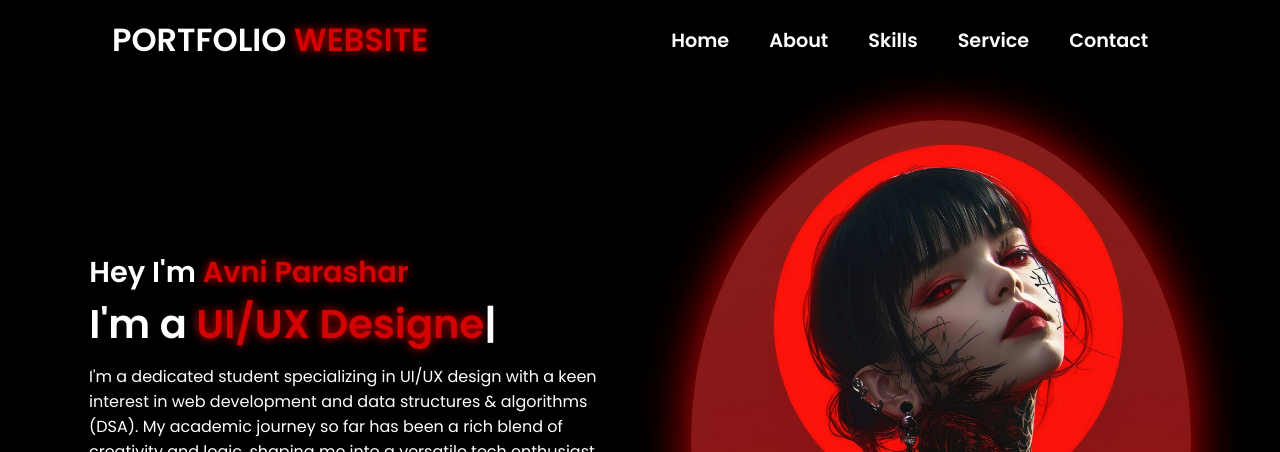
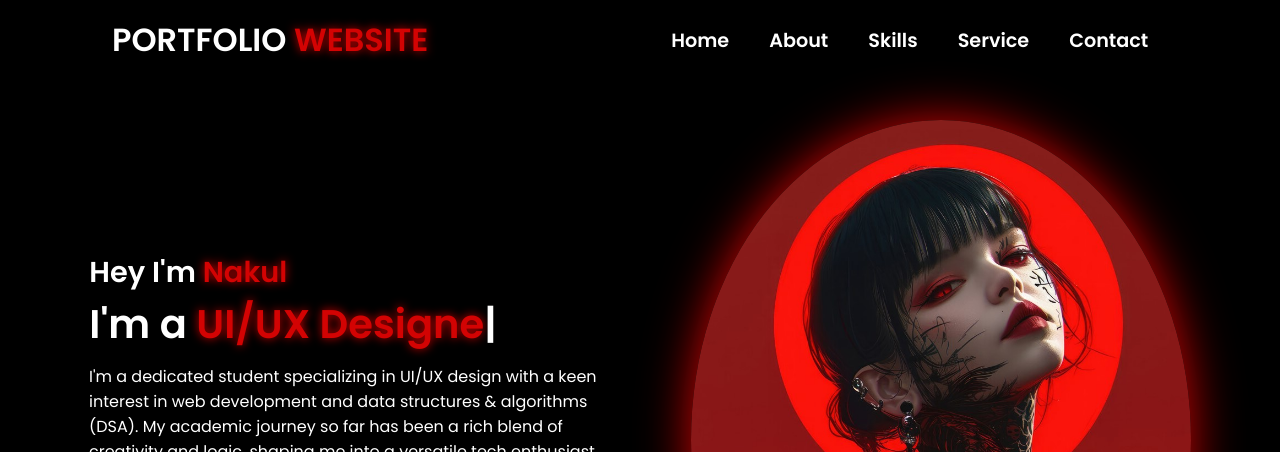
Before and after one commit to okaynakul/Portfolio-Website, a plain HTML site: page index.html in a window 1280 px wide. Shown: the top 452 px of the page. Drawn offline with nearby package versions, Linux system fonts and the light colour scheme.

Commit message:
Update index.html

```diff
--- a/index.html
+++ b/index.html
@@ -37,7 +37,7 @@
     <section>
         <div class="main-container">
             <div class="content">
-                <h1 data-aos="fade-left" data-aos-duration="1500" data-aos-delay="700">Hey I'm <span>Avni Parashar</span></h1>
+                <h1 data-aos="fade-left" data-aos-duration="1500" data-aos-delay="700">Hey I'm <span>Nakul</span></h1>
                 <div data-aos="fade-right" data-aos-duration="1500" data-aos-delay="900" class="typewriter">I'm a <span class="typewriter-text"></span><label for="">|</label></div>
                 <p data-aos="flip-down" data-aos-duration="1500" data-aos-delay="1100">I'm a dedicated student specializing in UI/UX design with a keen interest in web development and data structures & algorithms (DSA). My academic journey so far has been a rich blend of creativity and logic, shaping me into a versatile tech enthusiast.</p>
                 <div class="social-links">
```
